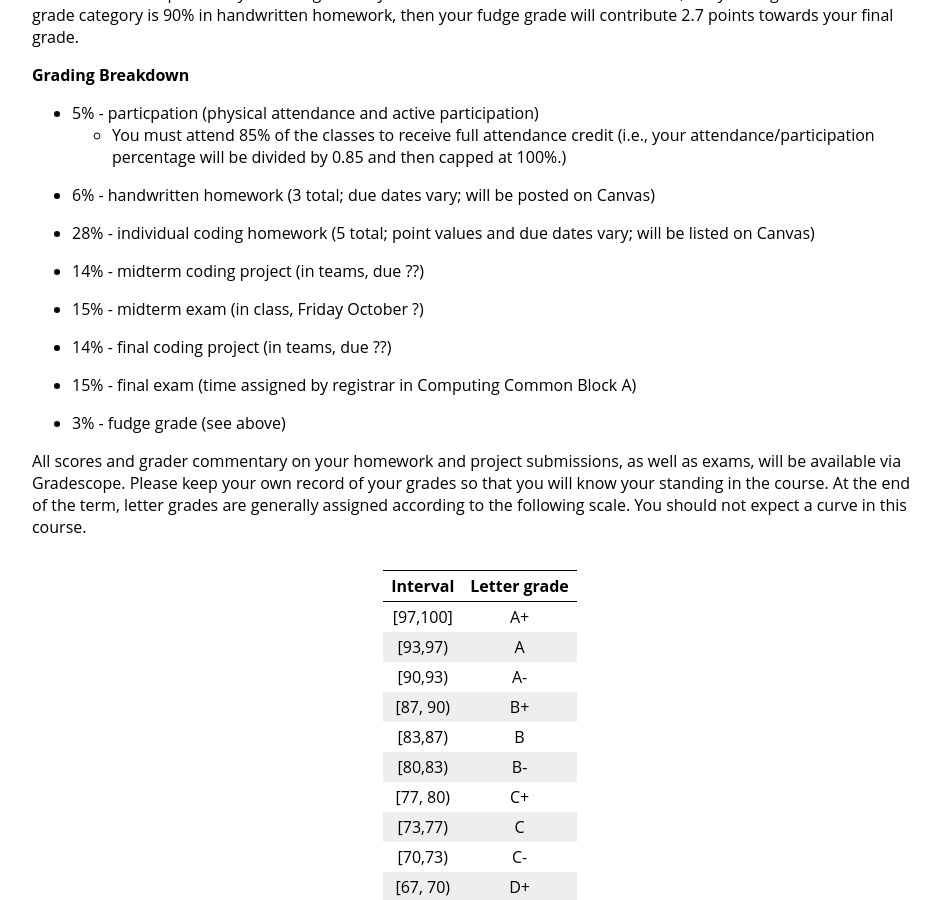
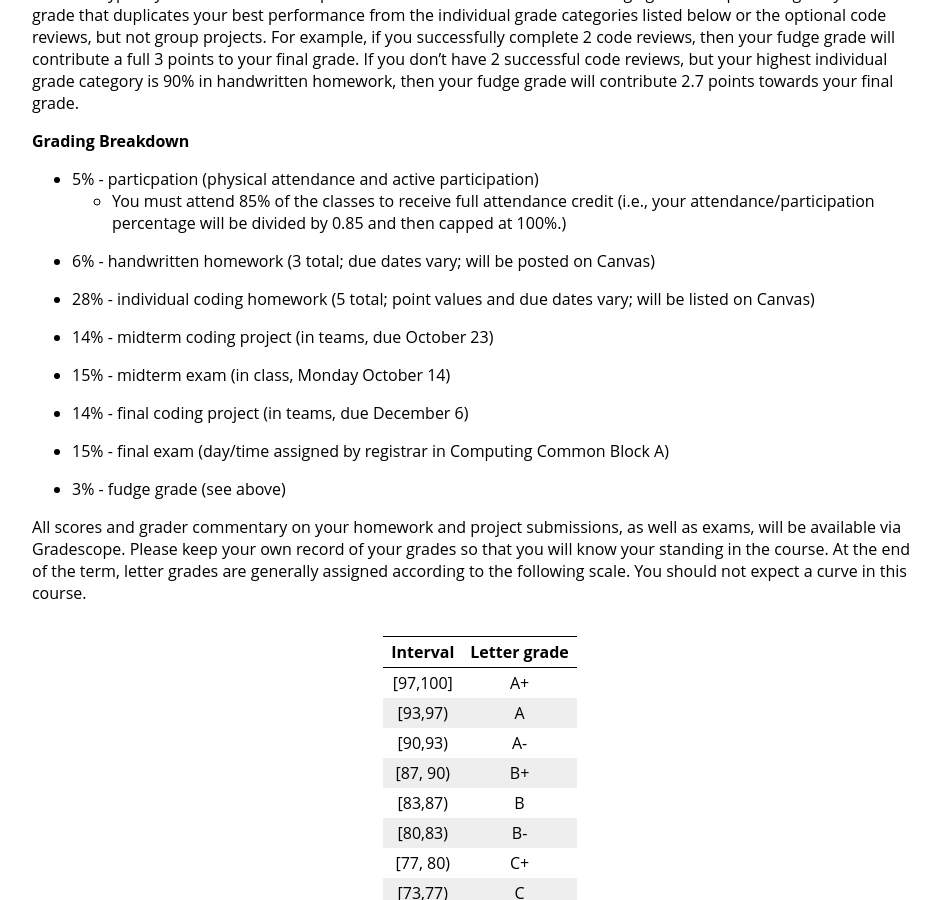
Before and after one commit to jhu-ip/cs220-f24, a Jekyll site: the page built from syllabus.md, in a window 1280 px wide and 900 px high, scrolled down 5263 px. Shown: the whole window, without its empty margins (160-1100 px from the left). Built offline with Jekyll 4.4.1, drawn with Linux system fonts in a browser that asks for light colours; some of the changed text lies outside the part shown.

Commit message:
syllabus final updates

```diff
--- a/syllabus.md
+++ b/syllabus.md
@@ -45,22 +45,22 @@
 Office hours: TBD
 
 Kai Presler-Marshall, Lecturer\
-<mailto:kpresle1@jhu.edu>,\
+<mailto:kai@cs.jhu.edu>,\
 <a class="external" target="_blank" href="https://www.cs.jhu.edu/">https://www.cs.jhu.edu/</a>,\
-Office hours: TBD
-Zoom: <a class="external" target="_blank" href="https://wse.zoom.us/my/">https://wse.zoom.us/my/</a>
+Office hours: TBD \
+Zoom: <a class="external" target="_blank" href="https://wse.zoom.us/my/kpresler">https://wse.zoom.us/my/kpresler</a>
 
 Joanne Selinski, Associate Teaching Professor\
 <mailto:joanne@cs.jhu.edu>,\
 <a class="external" target="_blank" href="https://www.cs.jhu.edu/~joanne">https://www.cs.jhu.edu/~joanne</a>,\
-Office hours: TBD
+Office hours: TBD \
 Zoom: <a class="external" target="_blank" href="https://wse.zoom.us/my/jselinski">https://wse.zoom.us/my/jselinski</a>
 
 Patricio Simari, Senior Lecturer\
 <mailto:psimari@cs.jhu.edu>,\
 <a class="external" target="_blank" href="https://www.cs.jhu.edu/">https://www.cs.jhu.edu/</a>,\
-Office hours: TBD
-Zoom: <a class="external" target="_blank" href="https://wse.zoom.us/my/">https://wse.zoom.us/my/</a>
+Office hours: TBD \
+Zoom: <a class="external" target="_blank" href="https://wse.zoom.us/my/pdsimari">https://wse.zoom.us/my/pdsimari</a>
 
 
 **Meetings - all in Maryland 310**
@@ -348,13 +348,13 @@
 -   28% - individual coding homework (5 total; point values and due dates vary; will be
     listed on Canvas)
 
--   14% - midterm coding project (in teams, due ??)
+-   14% - midterm coding project (in teams, due October 23)
 
--   15% - midterm exam (in class, Friday October ?)
+-   15% - midterm exam (in class, Monday October 14)
 
--   14% - final coding project (in teams, due ??)
+-   14% - final coding project (in teams, due December 6)
 
--   15% - final exam (time assigned by registrar in Computing Common Block A)
+-   15% - final exam (day/time assigned by registrar in Computing Common Block A)
 
 -   3% - fudge grade (see above)
 
```
Also changed, not shown: other parts of syllabus.md (+1 -1 lines).
